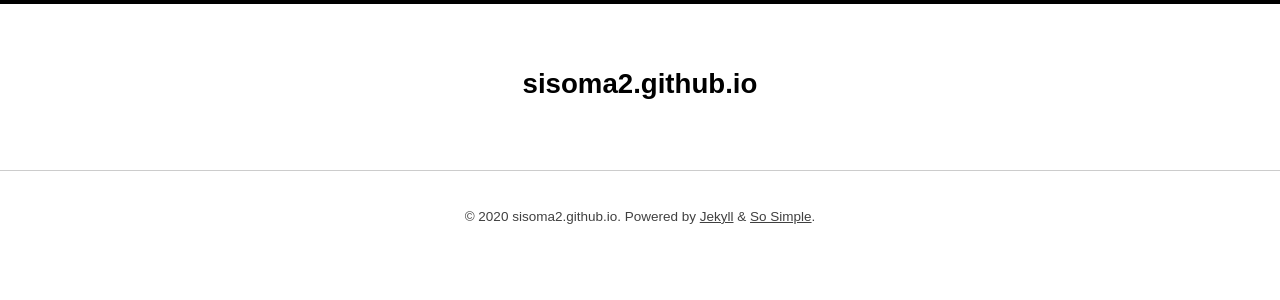
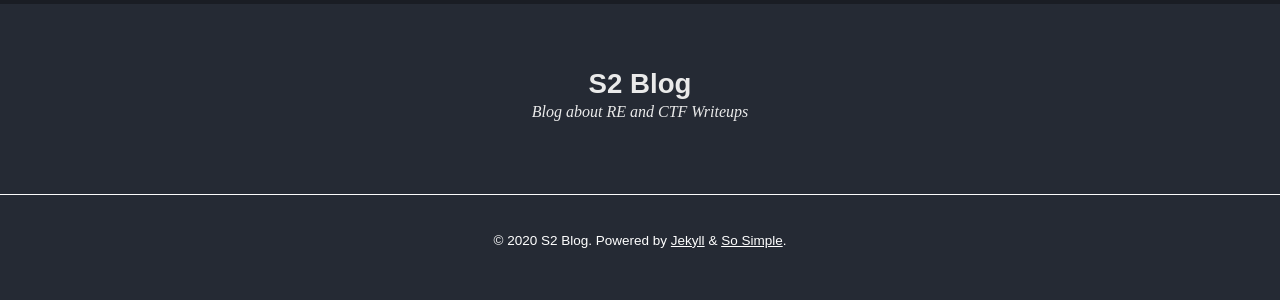
Before and after one commit to sisoma2/sisoma2.github.io, a Jekyll site: the page built from index.md, in a window 1280 px wide. Shown: the top 300 px of the page. Built offline with Jekyll 4.4.1, drawn with Linux system fonts in a browser that asks for light colours; nearby versions of some CDN libraries.

Commit message:
Update _config.yml

```diff
--- a/_config.yml
+++ b/_config.yml
@@ -1 +1,11 @@
 remote_theme: "mmistakes/so-simple-theme@3.2.0"
+locale: en-US
+title: "S2 Blog"
+description: "Blog about RE and CTF Writeups"
+baseurl: # the subpath of your site, e.g. "/blog"
+url: "https://sisoma2.github.io"
+date_format: "%d-%m-%Y"
+skin: "/assets/css/skins/dark.css"
+search_full_content: true
+disqus:
+  shortname: sisoma2
```
